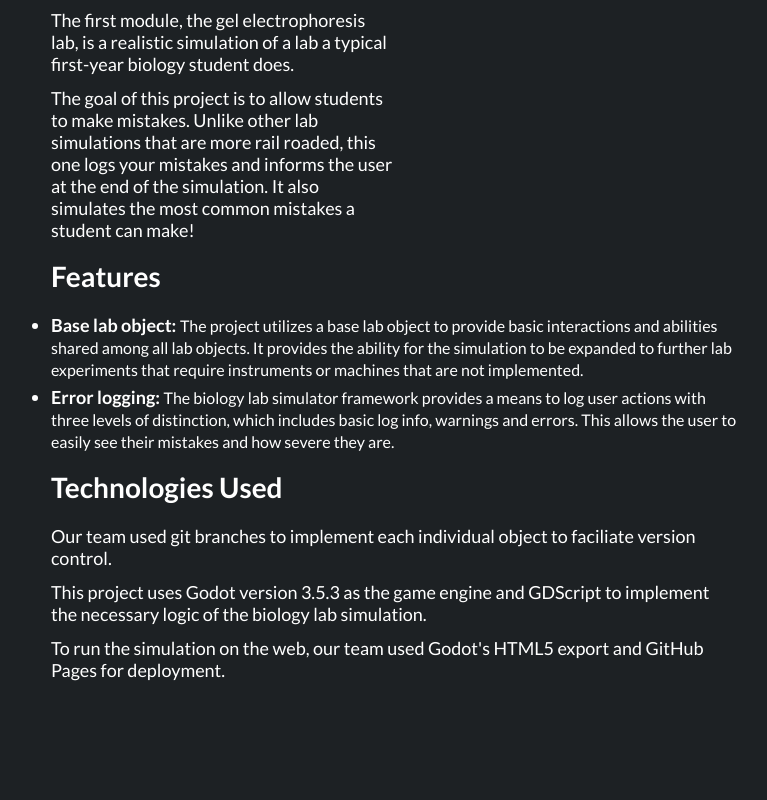
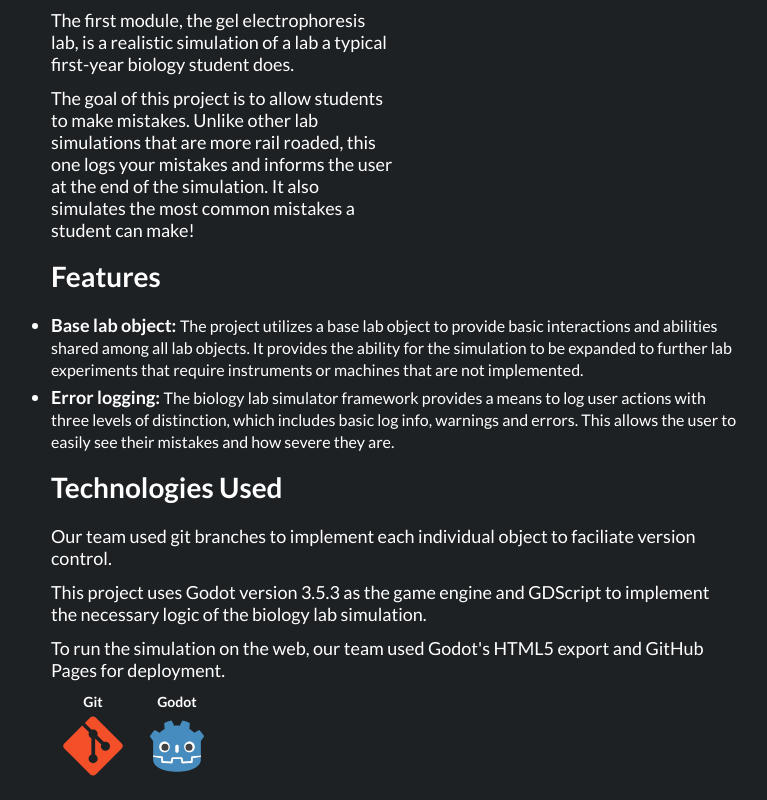
Before and after one commit to tylerhand1/portfolio, a React (Vite) app: page /projects/Biology-Lab-Simulator in a window 1280 px wide. Shown: the part 518-1318 px from the top of the page, without its empty margins (246-1013 px from the left). Before the commit the page ends 1229 px from the top, so only its background shows below. Built offline with nearby package versions, Linux system fonts and the light colour scheme.

Commit message:
Added tech icons to BioLabSim.jsx

```diff
--- a/src/index.css
+++ b/src/index.css
@@ -208,6 +208,7 @@ h2 {
 .tech-icons-container {
   justify-content: space-evenly;
   flex-wrap: wrap;
+  flex: 1;
 }
 
 .tech-icons-container p.tech-icon-label {
@@ -348,6 +349,7 @@ h2 {
 
   flex-wrap: wrap;
   justify-content: space-between;
+  align-items: center;
 }
 
 .project-page-img {
@@ -378,6 +380,18 @@ h2 {
 .project-page-list span strong {
   font-size: 18px;
 }
+
+.project-tech-icons-container {
+  width: 100%;
+}
+
+.project-tech-icons-container .tech-icons-container {
+  justify-content: flex-start;
+}
+
+.project-tech-icons-container .tech-icons-container .tech-icon-container {
+  margin: 0 12px;
+}
 /* End project styling */
 
 /* Start 404 Page */
--- a/src/pages/projects/BioLabSim.jsx
+++ b/src/pages/projects/BioLabSim.jsx
@@ -2,6 +2,23 @@ import Navbar from '../../components/Navbar';
 
 // Images
 import projectImage from '../../assets/projects/BioLabSim/gel_electrophoresis.png';
+
+// Tech icons
+import godotIcon from '../../assets/technology-icons/GodotEngine.svg';
+import gitIcon from '../../assets/technology-icons/Git.svg';
+
+const techData = [
+  {
+    id: 0,
+    icon: gitIcon,
+    name: 'Git Icon',
+  },
+  {
+    id: 1,
+    icon: godotIcon,
+    name: 'Godot Icon',
+  },
+];
 
 const BioLabSim = () => {
   return (
@@ -44,6 +61,18 @@ const BioLabSim = () => {
               <p>This project uses Godot version 3.5.3 as the game engine and GDScript to implement the necessary logic of the biology lab simulation.</p>
               <p>To run the simulation on the web, our team used Godot&apos;s HTML5 export and GitHub Pages for deployment.</p>
             </div>
+            <div className='project-tech-icons-container'>
+              <div className='flex tech-icons-container'>
+                {techData.map(tech => {
+                  return (
+                    <div key={tech.id} className='flex flex-column tech-icon-container'>
+                      <p className='tech-icon-label'>{tech.name.replace('Icon', '')}</p>
+                      <img key={tech.id} className='tech-icon' src={tech.icon} alt={tech.name} />
+                    </div>
+                  );
+                })}
+              </div>
+            </div>
           </div>
         </div>
       </main>
```
